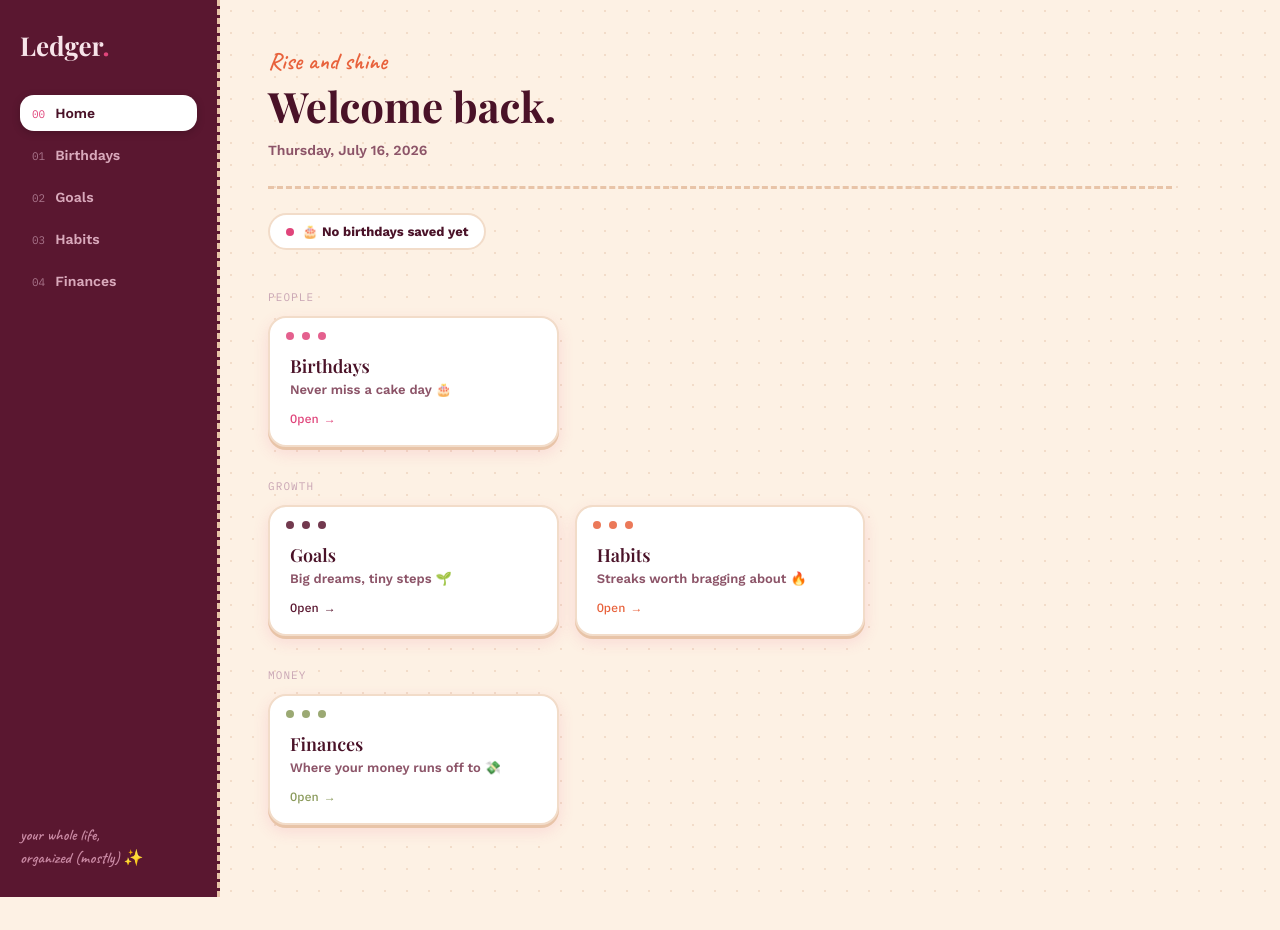
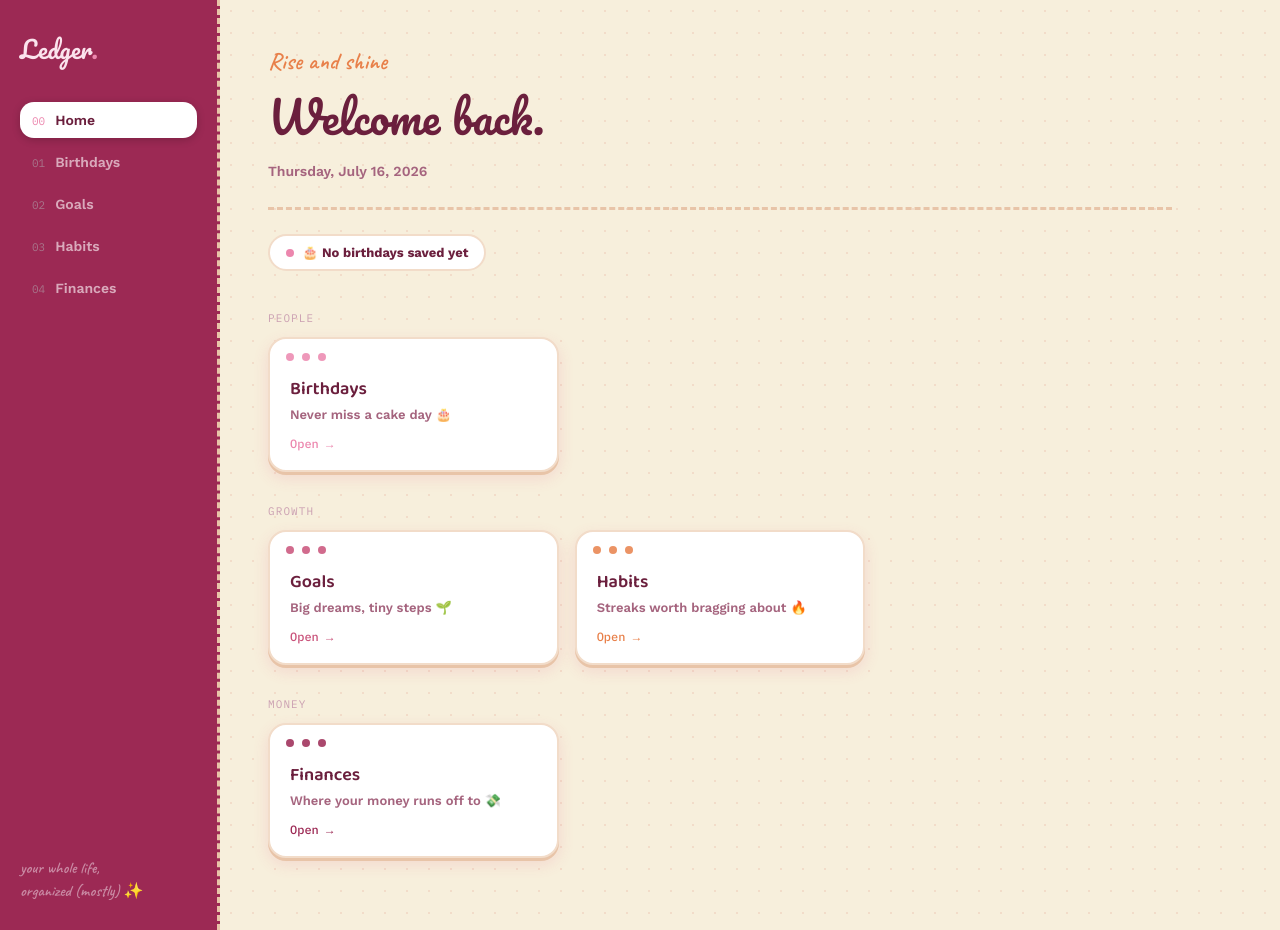
Before and after one commit to VasorXocezub/artyslifeplanner, a React (Vite) app: page / in a window 1280 px wide. Before the commit the page ends 897 px from the top, so only its background shows below. Built offline with nearby package versions, Linux system fonts and the light colour scheme; no server answers; the database is empty.

Commit message:
Add files via upload

```diff
--- a/src/App.css
+++ b/src/App.css
@@ -16,9 +16,9 @@
 }
 
 .brand {
-  font-family: var(--font-display);
-  font-size: 26px;
-  font-weight: 700;
+  font-family: var(--font-brand);
+  font-size: 24px;
+  font-weight: 400;
   color: var(--sidebar-text);
 }
 
@@ -1070,9 +1070,9 @@
 }
 
 .hero-title {
-  font-family: var(--font-display);
-  font-size: 42px;
-  font-weight: 700;
+  font-family: var(--font-brand);
+  font-size: 44px;
+  font-weight: 400;
   margin: 0 0 8px 0;
   color: var(--ink);
 }
--- a/src/ContactsView.jsx
+++ b/src/ContactsView.jsx
@@ -6,7 +6,7 @@ const MONTH_NAMES = [
   'July', 'August', 'September', 'October', 'November', 'December',
 ]
 const DAY_NAMES = ['Sun', 'Mon', 'Tue', 'Wed', 'Thu', 'Fri', 'Sat']
-const CHIP_COLORS = ['#E0457B', '#E8623C', '#8A9A5B', '#5A1730']
+const CHIP_COLORS = ['#EC87AE', '#E8804A', '#9C2954', '#C9527A']
 
 function parseLocalDate(dateStr) {
   const [y, m, d] = dateStr.split('-').map(Number)
--- a/src/Dashboard.jsx
+++ b/src/Dashboard.jsx
@@ -5,20 +5,20 @@ const MODULES = [
   {
     group: 'PEOPLE',
     items: [
-      { key: 'contacts', title: 'Birthdays', desc: 'Never miss a cake day 🎂', enabled: true, accent: '#E0457B' },
+      { key: 'contacts', title: 'Birthdays', desc: 'Never miss a cake day 🎂', enabled: true, accent: '#EC87AE' },
     ],
   },
   {
     group: 'GROWTH',
     items: [
-      { key: 'goals', title: 'Goals', desc: 'Big dreams, tiny steps 🌱', enabled: true, accent: '#5A1730' },
-      { key: 'habits', title: 'Habits', desc: 'Streaks worth bragging about 🔥', enabled: true, accent: '#E8623C' },
+      { key: 'goals', title: 'Goals', desc: 'Big dreams, tiny steps 🌱', enabled: true, accent: '#C9527A' },
+      { key: 'habits', title: 'Habits', desc: 'Streaks worth bragging about 🔥', enabled: true, accent: '#E8804A' },
     ],
   },
   {
     group: 'MONEY',
     items: [
-      { key: 'finances', title: 'Finances', desc: 'Where your money runs off to 💸', enabled: true, accent: '#8A9A5B' },
+      { key: 'finances', title: 'Finances', desc: 'Where your money runs off to 💸', enabled: true, accent: '#9C2954' },
     ],
   },
 ]
@@ -122,30 +122,30 @@ export default function Dashboard({ onNavigate }) {
       {!loading && (
         <div className="stat-strip">
           <div className="stat-pill">
-            <span className="stat-dot" style={{ background: '#E0457B' }} />
+            <span className="stat-dot" style={{ background: '#EC87AE' }} />
             {birthdayLabel()}
           </div>
           {stats.birthdaysThisMonth.length > 0 && (
             <div className="stat-pill">
-              <span className="stat-dot" style={{ background: '#E8623C' }} />
+              <span className="stat-dot" style={{ background: '#E8804A' }} />
               🎉 {stats.birthdaysThisMonth.length} birthday{stats.birthdaysThisMonth.length > 1 ? 's' : ''} this month
             </div>
           )}
           {stats.goalsInProgress > 0 && (
             <div className="stat-pill">
-              <span className="stat-dot" style={{ background: '#8A9A5B' }} />
+              <span className="stat-dot" style={{ background: '#9C2954' }} />
               🚀 {stats.goalsInProgress} goal{stats.goalsInProgress > 1 ? 's' : ''} in motion
             </div>
           )}
           {stats.habitsTotal > 0 && (
             <div className="stat-pill">
-              <span className="stat-dot" style={{ background: '#E0457B' }} />
+              <span className="stat-dot" style={{ background: '#EC87AE' }} />
               🔥 {stats.habitsDoneToday}/{stats.habitsTotal} habits done today
             </div>
           )}
           {stats.hasTransactions && (
             <div className="stat-pill">
-              <span className="stat-dot" style={{ background: stats.netBalance >= 0 ? '#6F7D46' : '#C1425A' }} />
+              <span className="stat-dot" style={{ background: stats.netBalance >= 0 ? '#D4692F' : '#C13B5C' }} />
               💸 {stats.netBalance.toLocaleString('en-US', { style: 'currency', currency: 'USD' })} net
             </div>
           )}
--- a/src/FinancesView.jsx
+++ b/src/FinancesView.jsx
@@ -9,7 +9,7 @@ const emptyForm = {
   notes: '',
 }
 
-const CARD_COLORS = ['#E0457B', '#E8623C', '#8A9A5B', '#5A1730']
+const CARD_COLORS = ['#EC87AE', '#E8804A', '#9C2954', '#C9527A']
 
 function formatDate(d) {
   if (!d) return null
--- a/src/GoalsView.jsx
+++ b/src/GoalsView.jsx
@@ -16,9 +16,9 @@ const STATUS_LABELS = {
 }
 
 const STATUS_COLORS = {
-  not_started: '#8A9A5B',
-  in_progress: '#E8623C',
-  done: '#E0457B',
+  not_started: '#9C2954',
+  in_progress: '#E8804A',
+  done: '#EC87AE',
 }
 
 function formatDate(d) {
@@ -181,7 +181,7 @@ export default function GoalsView() {
               className="contact-card"
               key={g.id}
               onClick={() => openEdit(g)}
-              style={{ borderTopColor: STATUS_COLORS[g.status] || '#E0457B' }}
+              style={{ borderTopColor: STATUS_COLORS[g.status] || '#EC87AE' }}
             >
               <span className="status-badge" style={{ background: STATUS_COLORS[g.status] }}>
                 {STATUS_LABELS[g.status]}
--- a/src/HabitsView.jsx
+++ b/src/HabitsView.jsx
@@ -1,7 +1,7 @@
 import { useEffect, useMemo, useState } from 'react'
 import { supabase } from './lib/supabase'
 
-const CARD_COLORS = ['#E0457B', '#E8623C', '#8A9A5B', '#5A1730']
+const CARD_COLORS = ['#EC87AE', '#E8804A', '#9C2954', '#C9527A']
 
 const UNIT_LABELS = { none: 'times', steps: 'steps', calories: 'cal', time: 'min' }
 const PERIOD_LABELS = { day: 'day', week: 'week', month: 'month' }
--- a/src/index.css
+++ b/src/index.css
@@ -1,29 +1,30 @@
-@import url('https://fonts.googleapis.com/css2?family=Playfair+Display:wght@500;600;700;800&family=Caveat:wght@500;600;700&family=Work+Sans:wght@400;500;600;700&family=IBM+Plex+Mono:wght@400;500&display=swap');
+@import url('https://fonts.googleapis.com/css2?family=Pacifico&family=Baloo+2:wght@600;700;800&family=Caveat:wght@600;700&family=Work+Sans:wght@400;500;600;700;800&family=IBM+Plex+Mono:wght@400;500&display=swap');
 
 :root {
-  --bg: #FDF1E4;
+  --bg: #F7EFDC;
   --surface: #FFFFFF;
-  --sidebar-bg: #5A1730;
-  --sidebar-text: #F7E4E9;
+  --sidebar-bg: #9C2954;
+  --sidebar-text: #FBE3ED;
 
-  --ink: #4A1228;
-  --ink-dim: #8C5468;
-  --ink-faint: #C9A5B4;
+  --ink: #6B1F3D;
+  --ink-dim: #A5647E;
+  --ink-faint: #CBA0B2;
 
-  --pink: #E0457B;
-  --pink-soft: #F6C9DA;
-  --coral: #E8623C;
-  --coral-soft: #F7D2BF;
-  --olive: #8A9A5B;
-  --olive-dark: #6F7D46;
-  --maroon: #5A1730;
-  --maroon-soft: #E9C9D2;
+  --pink: #EC87AE;
+  --pink-soft: #F6C9DD;
+  --coral: #E8804A;
+  --coral-soft: #F5C7A5;
+  --olive: #E8804A;
+  --olive-dark: #D4692F;
+  --maroon: #9C2954;
+  --maroon-soft: #E8C3D3;
 
   --border: #F2DCC9;
   --border-strong: #E8C4A8;
-  --danger: #C1425A;
+  --danger: #C13B5C;
 
-  --font-display: 'Playfair Display', serif;
+  --font-brand: 'Pacifico', cursive;
+  --font-display: 'Baloo 2', sans-serif;
   --font-script: 'Caveat', cursive;
   --font-body: 'Work Sans', sans-serif;
   --font-mono: 'IBM Plex Mono', monospace;
```
